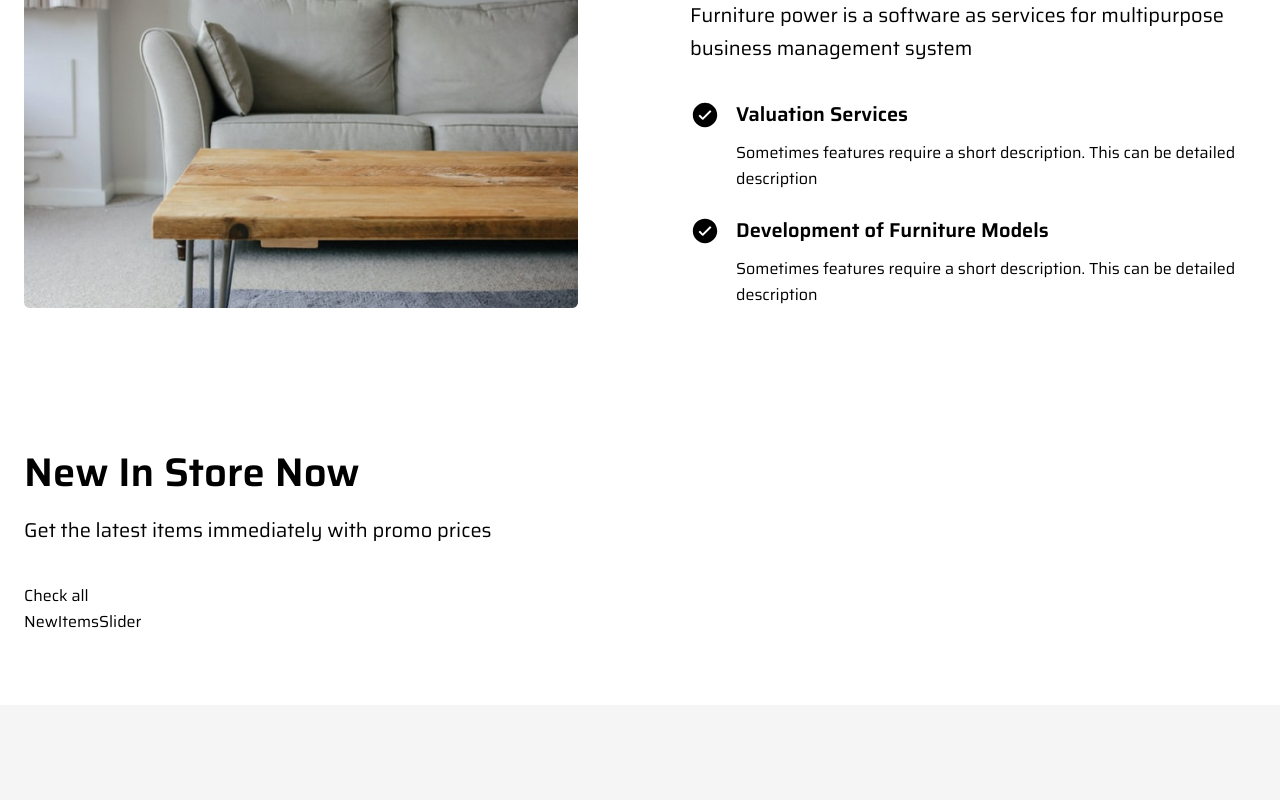
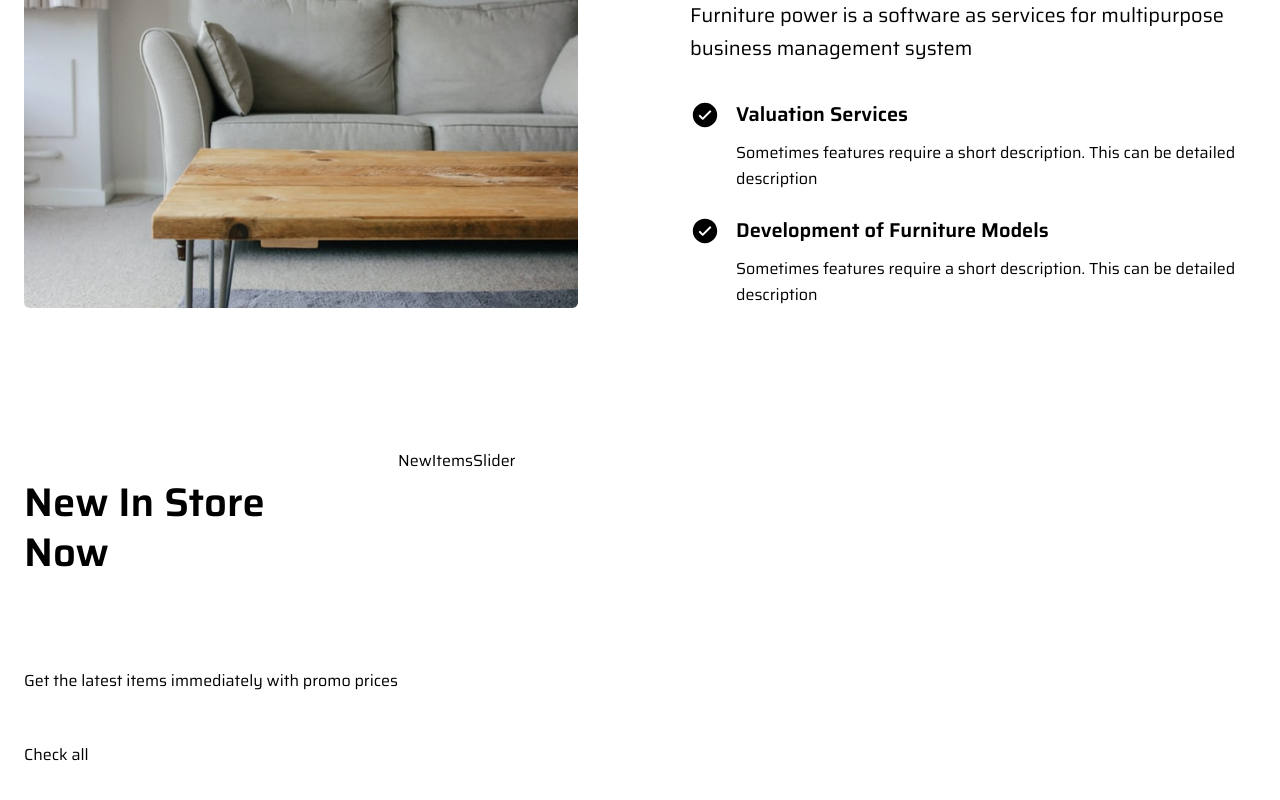
Before and after one commit to Isaiah-Mwinga/Furniture-palace, a React (Create React App) app: page / in a window 1280 px wide. Shown: the part 1167-1967 px from the top of the page. Before the commit the page ends 1872 px from the top, so only its background shows below. Built offline with nearby package versions, Linux system fonts and the light colour scheme; the HTML template or start-up script is replaced by a standard one.

Commit message:
furniture

```diff
--- a/src/components/NewItems.js
+++ b/src/components/NewItems.js
@@ -11,13 +11,13 @@ const NewItems = () => {
   return (
     <section className='section'>
       <div className='container mx-auto'>
-        <div>
+        <div className='flex flex-col lg:flex-row'>
           {/* text */}
-          <div>
-            <h2 className='title'>{title}</h2>
-            <p className='subtitle'>{subtitle}</p>
-            <div>
-              <a href='#'>{link}</a>
+          <div className=' flex md:flex-col items-baseline gap-x-6 mb-6 lg:mb-0'>
+            <h2 className='title max-w-[245px] lg:mt-[30px] lg:mb-[90px]'>{title}</h2>
+            <p className='max-w-[245] lg:mb-12'>{subtitle}</p>
+            <div className='hidden lg:flex items-center'>
+              <a className='hover:border-b border-primary lg:items-center' href='#'>{link}</a>
             </div>
           </div>
           {/* slider */}
```
